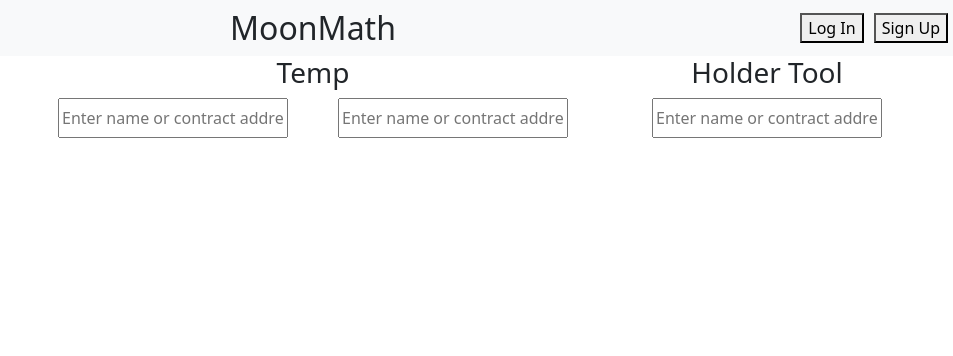
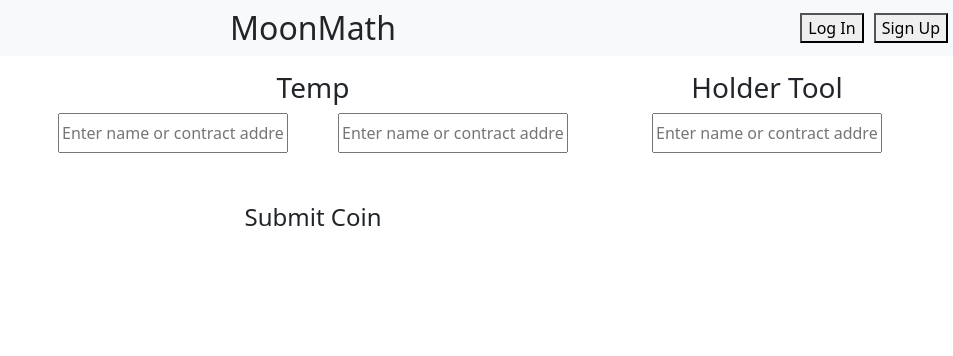
Before and after one commit to IsaiahJarvis/CryptoVice, a Django app: page / in a window 1280 px wide. Shown: the top 356 px of the page, without its empty margins (327-1280 px from the left). Run offline with Django 4.2, Linux system fonts and the light colour scheme; some libraries are stand-ins or nearby versions.

Commit message:
added skeleton to submit coin feature

```diff
--- a/CryptoProject/CryptoApp/templates/marketcaptool.html
+++ b/CryptoProject/CryptoApp/templates/marketcaptool.html
@@ -40,6 +40,22 @@
         <div id="result_mc"></div>
       </div>
     </div>
+
+    <div class="submit-wrapper">
+      <h4 onclick="showSubmit('hide_submit')">Submit Coin</h4>
+      <div class="hidden " id="hide_submit">
+        <input class="search submit" type="text" placeholder="Enter contract address" id="submit_contract">
+        <div class="submit" id="network_div">
+          <input class="search" onclick="netDrop('network_dropdown')" placeholder="Select a network" id="network_box" readonly>
+          <div class="dropdown-content" id="network_dropdown">
+            <a class="dropdown-item" onclick="selectNetwork(this)">Arbitrum</a>
+            <a class="dropdown-item" onclick="selectNetwork(this)">Base</a>
+            <a class="dropdown-item" onclick="selectNetwork(this)">Solana</a>
+          </div>
+        </div>
+        <button class="submit" onclick="submitCoin('submit_contract', 'network_box')" id="submit_coin_button">Submit</button>
+      </div>
+    </div>
   </div>
 
   <div class="holder-wrapper">
--- a/CryptoProject/static/css/base.css
+++ b/CryptoProject/static/css/base.css
@@ -1,6 +1,7 @@
 .result-wrapper {
   display: none;
-  margin: 50px 100px;
+  margin: 0px 100px;
+  margin-top: 50px;
 }
 
 .result-div .show {
@@ -49,11 +50,12 @@
 .body-wrapper {
   display: flex;
   flex-wrap: wrap;
+  margin-top: 15px;
 }
 
 .tool-wrapper {
   display: flex;
-  justify-content: center;
+  justify-content: start;
   align-items: center;
   flex-direction: column;
   flex-wrap: wrap;
@@ -64,7 +66,18 @@
   flex: 1;
   flex-direction: column;
   align-items: center;
-  justify-content: center;
+  justify-content: start;
+}
+
+.submit-wrapper {
+  display: flex;
+  margin-top: 50px;
+  flex-direction: column;
+  align-items: center;
+}
+
+.submit {
+  margin: 5px;
 }
 
 .symbol-wrapper {
@@ -124,12 +137,21 @@
 
 .selected-box {
   display: none;
+}
 
+.hidden {
+  display: none;
 }
 
 .dropdown a:hover {background-color: #ddd;}
 
 .show {display: block;}
+
+.flex {display: flex;}
+
+.submit-wrapper .flex {
+  flex-wrap: wrap;
+}
 
 .container {
   max-width: 100%;
--- a/CryptoProject/static/js/base.js
+++ b/CryptoProject/static/js/base.js
@@ -15,19 +15,8 @@ function dropSearch(section, dropdown, input) {
   filterFunction(input, dropdown);
 }
 
-// change the active search
-function changeActive(to, from) {
-  if (document.getElementById(from).classList.contains("active") === true) {
-    document.getElementById(from).classList.toggle("active");
-    document.getElementById(to).classList.toggle("active");
-  } else if (document.getElementById(from).classList.contains("active") === false && document.getElementById(to).classList.contains("active") === false) {
-    document.getElementById(to).classList.toggle("active");
-  }
-  moveDropdown(to);
-}
-
+// select coin, hide search and show selected box
 function select(coin, img, symbol, MC, search, selectedBox, dropdown) {
-    console.log(coin, img, symbol, MC, search, selectedBox, dropdown);
     document.getElementById(img).src=coin["imageLink"];
     document.getElementById(symbol).innerHTML = coin["symbol"];
     document.getElementById(MC).innerHTML = "$" + String(coin["marketCap"] * 1);
@@ -36,6 +25,7 @@ function select(coin, img, symbol, MC, search, selectedBox, dropdown) {
     dropdown.classList.toggle("show");
 }
 
+// hide selected box, show search and dropdown and focus search
 function hideSelected(search, select, section, dropdown) {
   document.getElementById(search).classList.toggle("hide");
   document.getElementById(search).focus();
@@ -43,6 +33,7 @@ function hideSelected(search, select, section, dropdown) {
     document.getElementById(dropdown).classList.toggle("show");
   }
   document.getElementById(select).classList.toggle("show-selected");
+  // clears the data in the selected box
   clearSelected(section);
 }
 
@@ -89,14 +80,16 @@ let isLoading = false;  // To track loading state
 let nextPageUrl = null;  // To handle pagination
 
 async function filterFunction(inputElement, dropdown) {
-
+  // display dropdown if not displayed
   if (document.getElementById(dropdown).classList.contains("show") === false) {
     document.getElementById(dropdown).classList.toggle("show");
   }
 
+  // set query and get dropdown dom object
   let query = inputElement.value.trim();  // Get the search query from input
   const dropdownMenu = document.getElementById(dropdown);
 
+  // if not query select top 50
   if (query.length === 0) {
     query = "";
   }
@@ -114,6 +107,7 @@ async function fetchResults(url, dropdownMenu) {
   if (isLoading) return;
   isLoading = true;
 
+  // try to get coins from api and populate the dropdown
   try {
     const response = await fetch(url);
     const data = await response.json();
@@ -141,8 +135,10 @@ async function fetchResults(url, dropdownMenu) {
   }
 }
 
+// select and save coin
 function coinSelect(coin, dropdown) {
 
+  // assign coin variables
   const coinName = coin.name;
   const coinSymbol = coin.symbol;
   const coinImage = coin.image_link;
@@ -152,6 +148,7 @@ function coinSelect(coin, dropdown) {
   const fdv = coin.fdv;
   const circSupply = coin.circulating_supply;
 
+  // save coin to proper list and call select to display on selected box
   if (dropdown === document.getElementById("my_dropdown_1")) {
     selectedCoinA = {'name': coinName, 'symbol': coinSymbol, 'imageLink': coinImage, 'id': coinId, 'marketCap': marketCap, 'fdv': fdv, 'price': price};
     select(selectedCoinA, "selected_img_1", "symbol_wrapper_1", "mc_wrapper_1", "search_input_1", "selected_box_1", dropdown);
@@ -162,9 +159,28 @@ function coinSelect(coin, dropdown) {
     selectedCoinC = {'name': coinName, 'symbol': coinSymbol, 'imageLink': coinImage, 'id': coinId, 'marketCap': marketCap, 'fdv': fdv, 'price': price};
     select(selectedCoinC, "selected_img_3", "symbol_wrapper_3", "mc_wrapper_3", "search_input_3", "selected_box_3", dropdown);
   }
+  // check if results can be displayed
   displayResult();
 }
 
+// show network dropdown
+function netDrop(dropdown) {
+  document.getElementById(dropdown).classList.toggle("show");
+}
+
+// select the network
+function selectNetwork(input) {
+  document.getElementById('network_box').value = input.innerHTML;
+  document.getElementById("network_dropdown").classList.toggle("show");
+}
+
+function showSubmit(contract, div, button) {
+  document.getElementById(contract).classList.toggle("flex");
+  document.getElementById(div).classList.toggle("flex");
+  document.getElementById(button).classList.toggle("flex");
+}
+
+// event listener for closing each dropdown
 document.addEventListener('click', e => {
   if (!document.getElementById("my_dropdown_1").contains(e.target) && !document.getElementById("dropdown_1").contains(e.target)) {
     if (document.getElementById("my_dropdown_1").classList.contains("show") === true) {
@@ -188,3 +204,11 @@ document.addEventListener('click', e => {
     }
   }
 })
+
+document.addEventListener('click', e => {
+  if (!document.getElementById("network_dropdown").contains(e.target) && !document.getElementById("network_box").contains(e.target)) {
+    if (document.getElementById("network_dropdown").classList.contains("show") === true) {
+      document.getElementById("network_dropdown").classList.toggle("show");
+    }
+  }
+})
```
